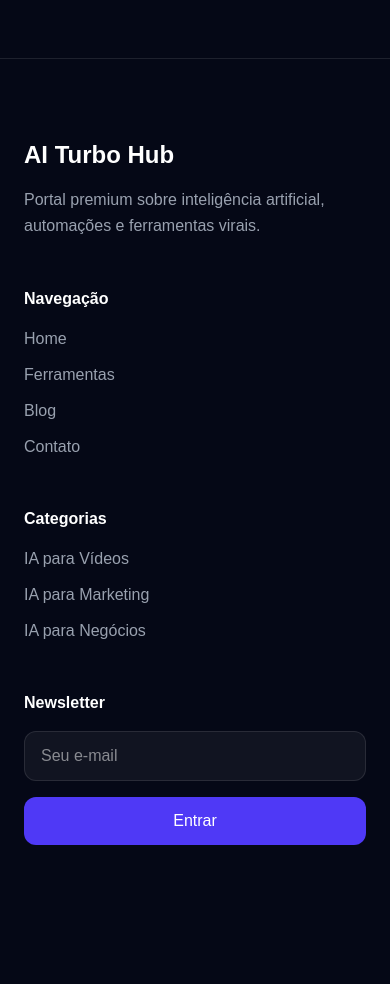
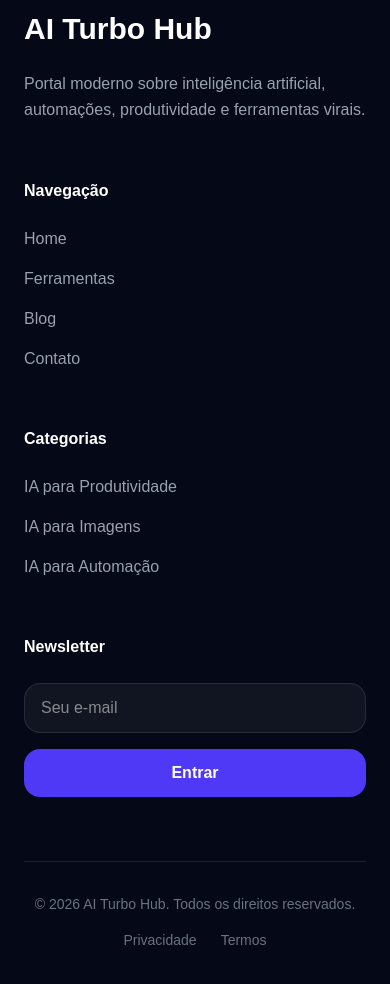
Before and after one commit to zigotodev/ai-turbo-hub, a Next.js app: page / in a window 390 px wide. Shown: the part 5300-6284 px from the top of the page. Before the commit the page ends 6225 px from the top, so only its background shows below. Built offline with nearby package versions, Linux system fonts and the light colour scheme.

Commit message:
premium mobile navbar

```diff
--- a/components/Footer.tsx
+++ b/components/Footer.tsx
@@ -1,48 +1,86 @@
+import Link from 'next/link'
+
 export default function Footer() {
+
   return (
-    <footer className="border-t border-white/10 mt-32">
+    <footer className="border-t border-white/10 bg-[#050816] text-white">
 
-      <div className="max-w-7xl mx-auto px-6 py-20 grid md:grid-cols-4 gap-12">
+      <div className="max-w-7xl mx-auto px-6 py-20">
 
+        <div className="grid md:grid-cols-2 lg:grid-cols-4 gap-14">
+
+          {/* BRAND */}
           <div>
 
-          <h3 className="text-2xl font-bold text-white">
+            <h2 className="text-3xl font-black">
               AI Turbo Hub
-          </h3>
+            </h2>
 
-          <p className="text-gray-400 mt-4 leading-relaxed">
-            Portal premium sobre inteligência artificial, automações e ferramentas virais.
+            <p className="text-gray-400 mt-6 leading-relaxed">
+              Portal moderno sobre inteligência artificial,
+              automações, produtividade e ferramentas virais.
             </p>
 
           </div>
 
+          {/* LINKS */}
           <div>
-          <h4 className="text-white font-semibold mb-4">
+
+            <h4 className="text-white font-semibold mb-6">
               Navegação
             </h4>
 
-          <div className="flex flex-col gap-3 text-gray-400">
-            <a href="#">Home</a>
-            <a href="#">Ferramentas</a>
-            <a href="#">Blog</a>
-            <a href="#">Contato</a>
-          </div>
+            <div className="flex flex-col gap-4 text-gray-400">
+
+              <Link href="/">
+                Home
+              </Link>
+
+              <Link href="/tools">
+                Ferramentas
+              </Link>
+
+              <Link href="/blog">
+                Blog
+              </Link>
+
+              <Link href="/contact">
+                Contato
+              </Link>
+
             </div>
 
+          </div>
+
+          {/* CATEGORIES */}
           <div>
-          <h4 className="text-white font-semibold mb-4">
+
+            <h4 className="text-white font-semibold mb-6">
               Categorias
             </h4>
 
-          <div className="flex flex-col gap-3 text-gray-400">
-            <a href="#">IA para Vídeos</a>
-            <a href="#">IA para Marketing</a>
-            <a href="#">IA para Negócios</a>
-          </div>
+            <div className="flex flex-col gap-4 text-gray-400">
+
+              <Link href="/category/produtividade">
+                IA para Produtividade
+              </Link>
+
+              <Link href="/category/imagens">
+                IA para Imagens
+              </Link>
+
+              <Link href="/category/automacao">
+                IA para Automação
+              </Link>
+
             </div>
 
+          </div>
+
+          {/* NEWSLETTER */}
           <div>
-          <h4 className="text-white font-semibold mb-4">
+
+            <h4 className="text-white font-semibold mb-6">
               Newsletter
             </h4>
 
@@ -51,14 +89,38 @@ export default function Footer() {
               <input
                 type="email"
                 placeholder="Seu e-mail"
-              className="bg-white/5 border border-white/10 rounded-xl px-4 py-3 text-white outline-none"
+                className="bg-white/5 border border-white/10 rounded-2xl px-4 py-3 text-white outline-none"
               />
 
-            <button className="bg-indigo-600 hover:bg-indigo-500 transition rounded-xl py-3 text-white">
+              <button className="bg-indigo-600 hover:bg-indigo-500 transition rounded-2xl py-3 font-semibold">
                 Entrar
               </button>
 
             </div>
+
+          </div>
+
+        </div>
+
+        {/* BOTTOM */}
+        <div className="border-t border-white/10 mt-16 pt-8 flex flex-col md:flex-row items-center justify-between gap-4">
+
+          <p className="text-gray-500 text-sm">
+            © 2026 AI Turbo Hub. Todos os direitos reservados.
+          </p>
+
+          <div className="flex gap-6 text-gray-500 text-sm">
+
+            <Link href="#">
+              Privacidade
+            </Link>
+
+            <Link href="#">
+              Termos
+            </Link>
+
+          </div>
+
         </div>
 
       </div>
```
Lines whose indentation alone changed are shown as unchanged.
